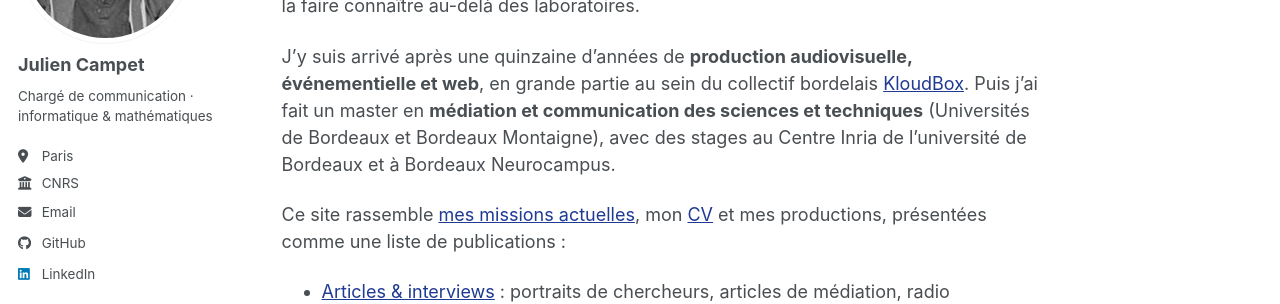
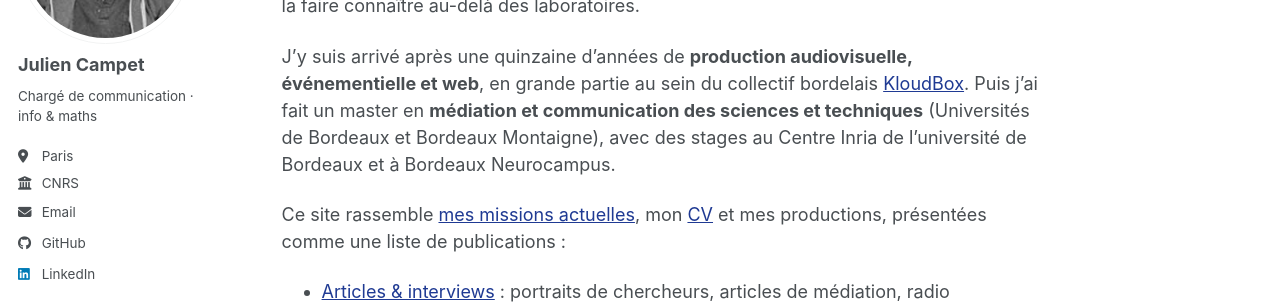
Before and after one commit to JulienCampet/JulienCampet.github.io, a Jekyll site: the page built from _pages/about.md, in a window 1280 px wide. Shown: the part 232-536 px from the top of the page. Built offline with Jekyll 4.4.1, drawn with Linux system fonts in a browser that asks for light colours; a script bundle is joined from its source files by our own code; a style sheet for code colours, icons or effects is not loaded.

Commit message:
modif bio

```diff
--- a/_config.yml
+++ b/_config.yml
@@ -26,7 +26,7 @@ author:
   avatar           : "julien-campet.jpg"
   name             : "Julien Campet"
   pronouns         : # example: "she/her"
-  bio              : "Chargé de communication · informatique & mathématiques"
+  bio              : "Chargé de communication · info & maths"
   location         : "Paris"
   employer         : "CNRS"
   uri              : # URL
```
